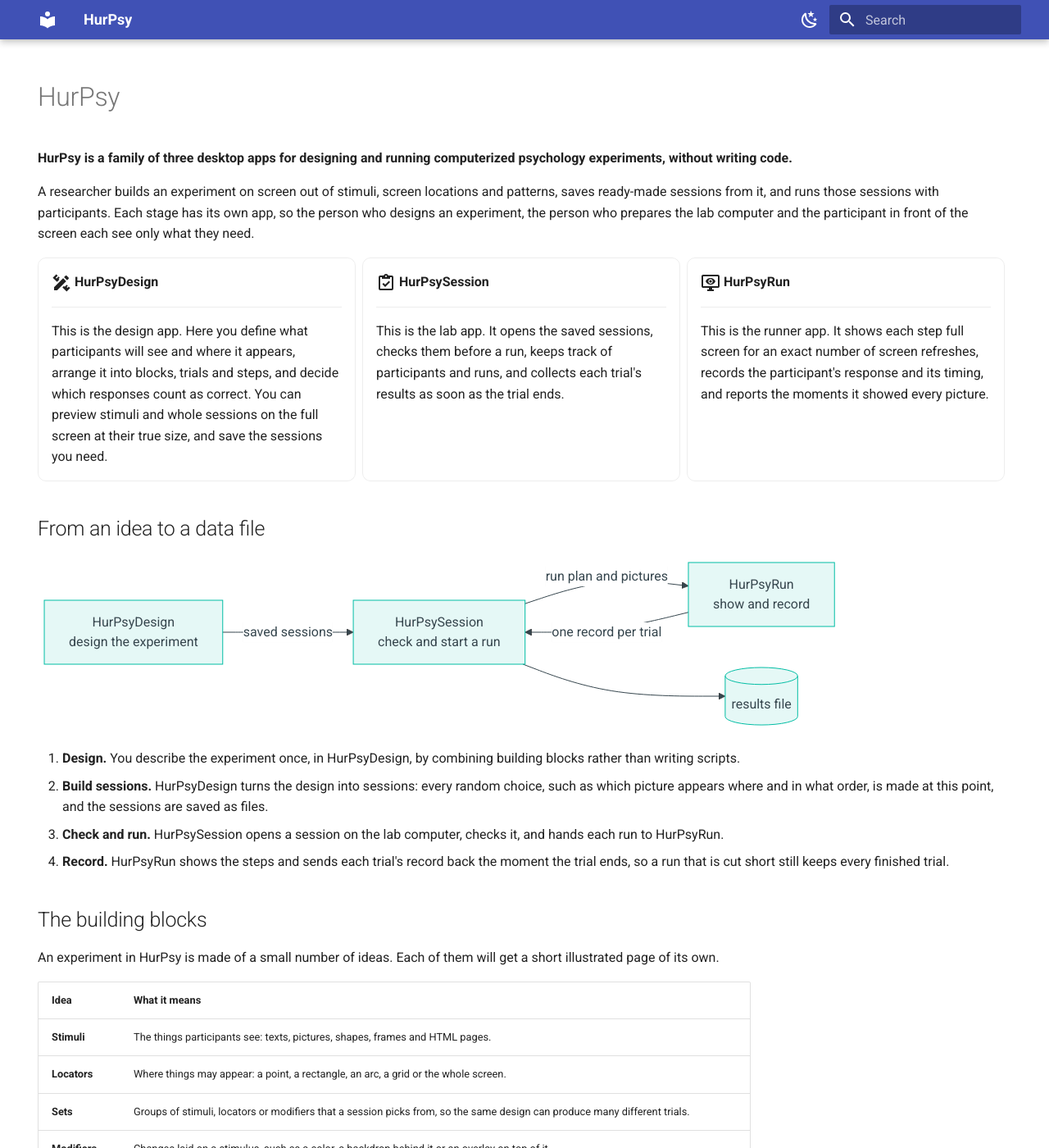
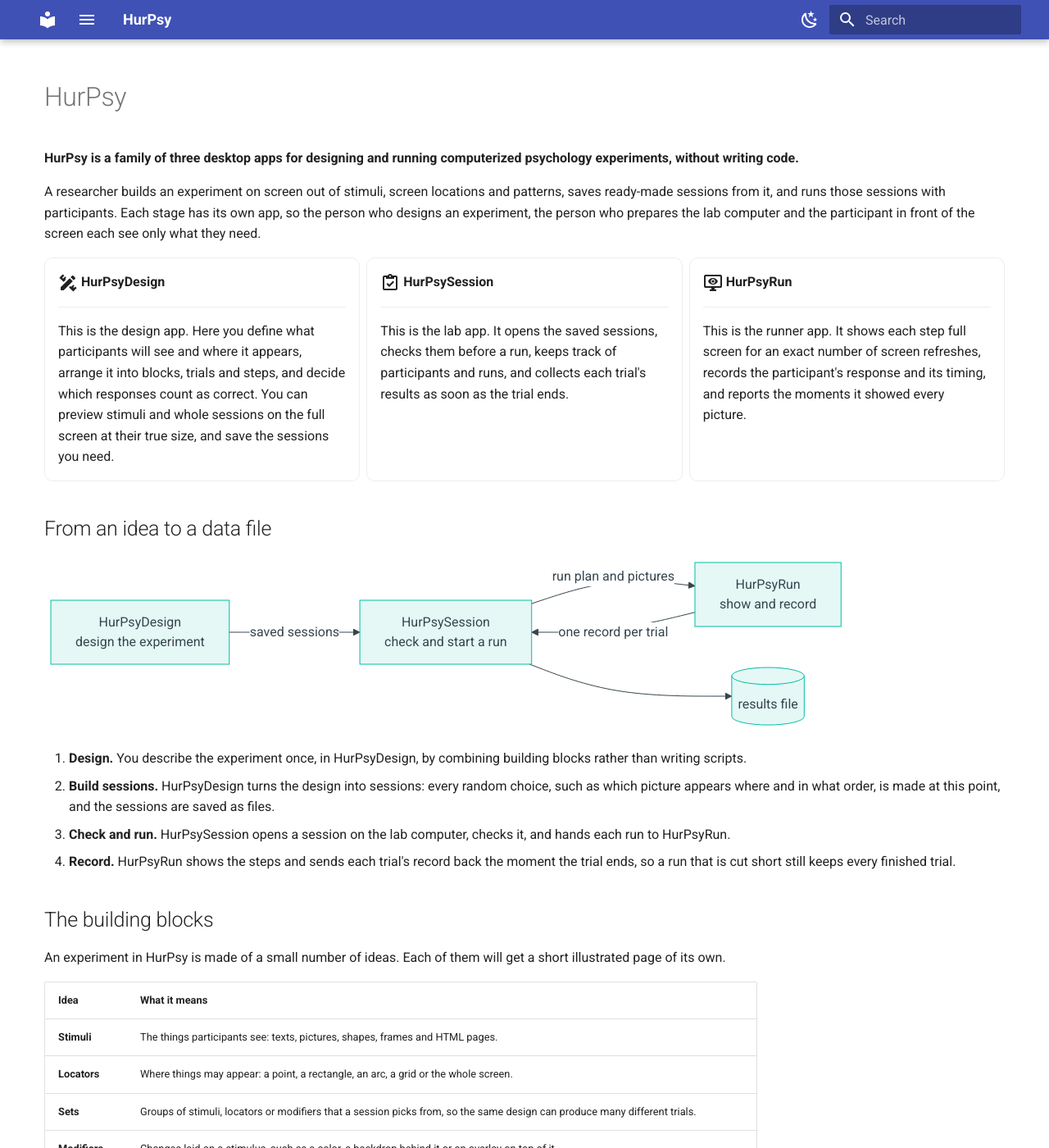
Before and after one commit to HurPsy/hurpsy.github.io, an MkDocs documentation site: the page built from docs/index.md, in a window 1280 px wide and 1400 px high. Shown: the whole window at 82% size. Built offline with MkDocs 1.6.1 and Material for MkDocs 9.7.7, drawn with Linux system fonts in a browser that asks for light colours.

Commit message:
ClaudeCode folded the home page's left navigation pane away behind the header's menu button on wide screens, instead of hiding it with no way to open it, through two rules in the site stylesheet.
Co-Authored-By: Claude Opus 5.5 <noreply@anthropic.com>

```diff
--- a/docs/stylesheets/extra.css
+++ b/docs/stylesheets/extra.css
@@ -8,3 +8,14 @@
 .md-sidebar--secondary:not([hidden]) {
   display: none;
 }
+
+/* These rules keep the left navigation pane folded away on the home page of a wide screen, whose title carries the home-page class. The menu button at the left of the header stays visible there, and clicking it opens or closes the pane. Narrow screens keep the theme's own sliding menu. */
+@media screen and (min-width: 76.25em) {
+  body:has(h1.home-page) .md-header__button[for="__drawer"] {
+    display: inline-block;
+  }
+
+  body:has(h1.home-page) #__drawer:not(:checked) ~ .md-container .md-sidebar--primary {
+    display: none;
+  }
+}
```
Also changed, not shown: docs/index.md (+1 -6 lines).
